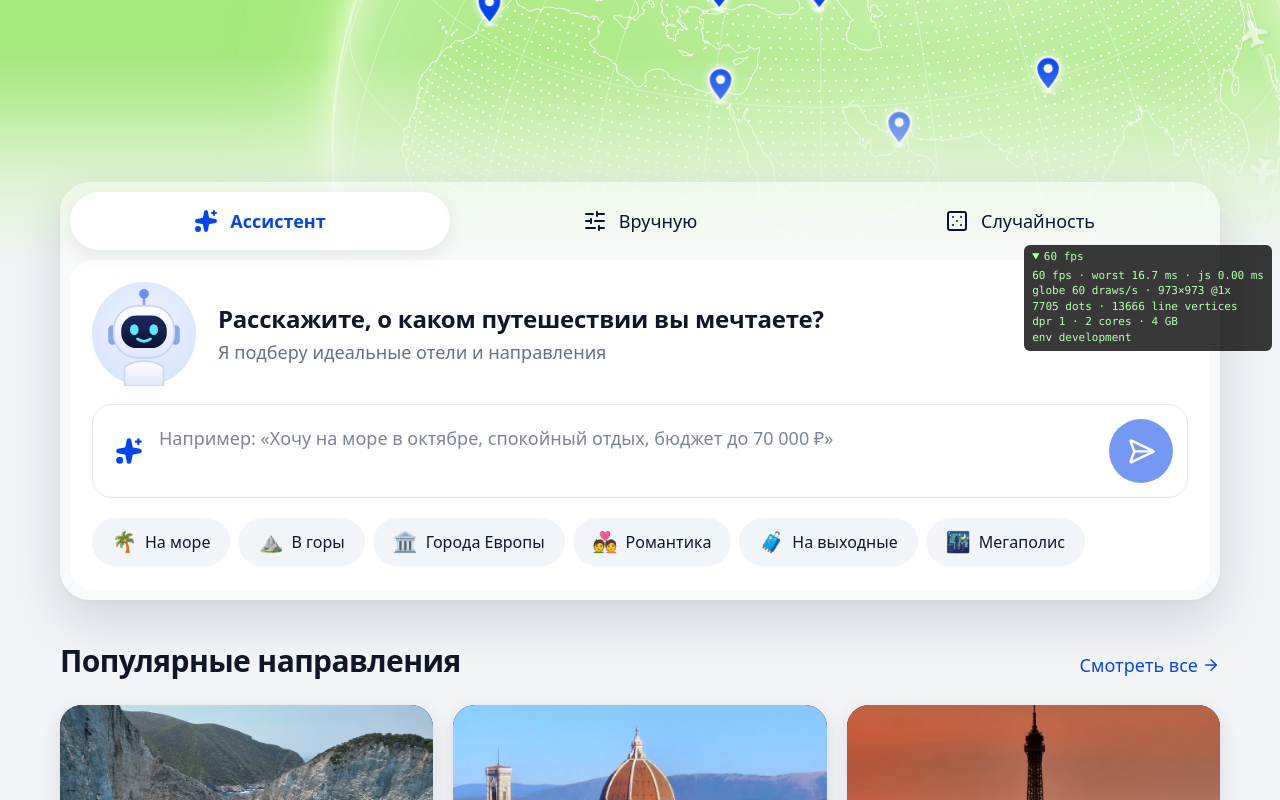
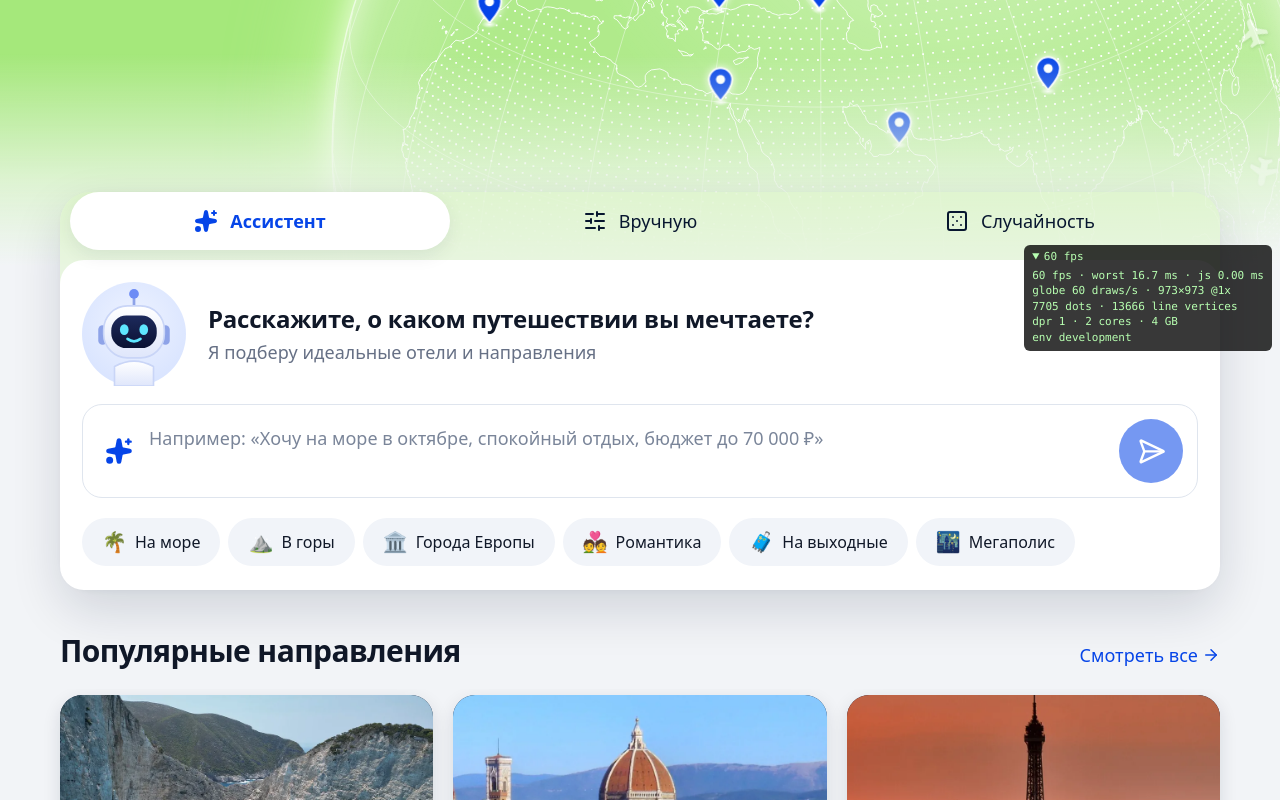
Before and after one commit to LeonidAlekseev/ostrovok-concept, a Next.js app: page / in a window 1280 px wide. Shown: the part 441-1241 px from the top of the page. Built offline with nearby package versions, Linux system fonts and the light colour scheme.

Commit message:
Update SearchPanel.module.css

```diff
--- a/src/components/SearchPanel/SearchPanel.module.css
+++ b/src/components/SearchPanel/SearchPanel.module.css
@@ -1,8 +1,7 @@
 .panel {
   position: relative;
   z-index: 10;
-  padding: clamp(6px, 2vw, 10px);
-  background: rgba(255, 255, 255, 0.45);
+  background: rgba(220, 247, 196, 0.45);
   border-radius: clamp(22px, 5.6vw, 30px);
   box-shadow:
     0 20px 50px rgba(7, 22, 47, 0.14),
@@ -12,7 +11,7 @@
 .tabs {
   display: grid;
   grid-template-columns: repeat(3, minmax(0, 1fr));
-  margin-bottom: clamp(6px, 2vw, 10px);
+  margin: clamp(6px, 2vw, 10px);
 }
 
 .tab {
```
